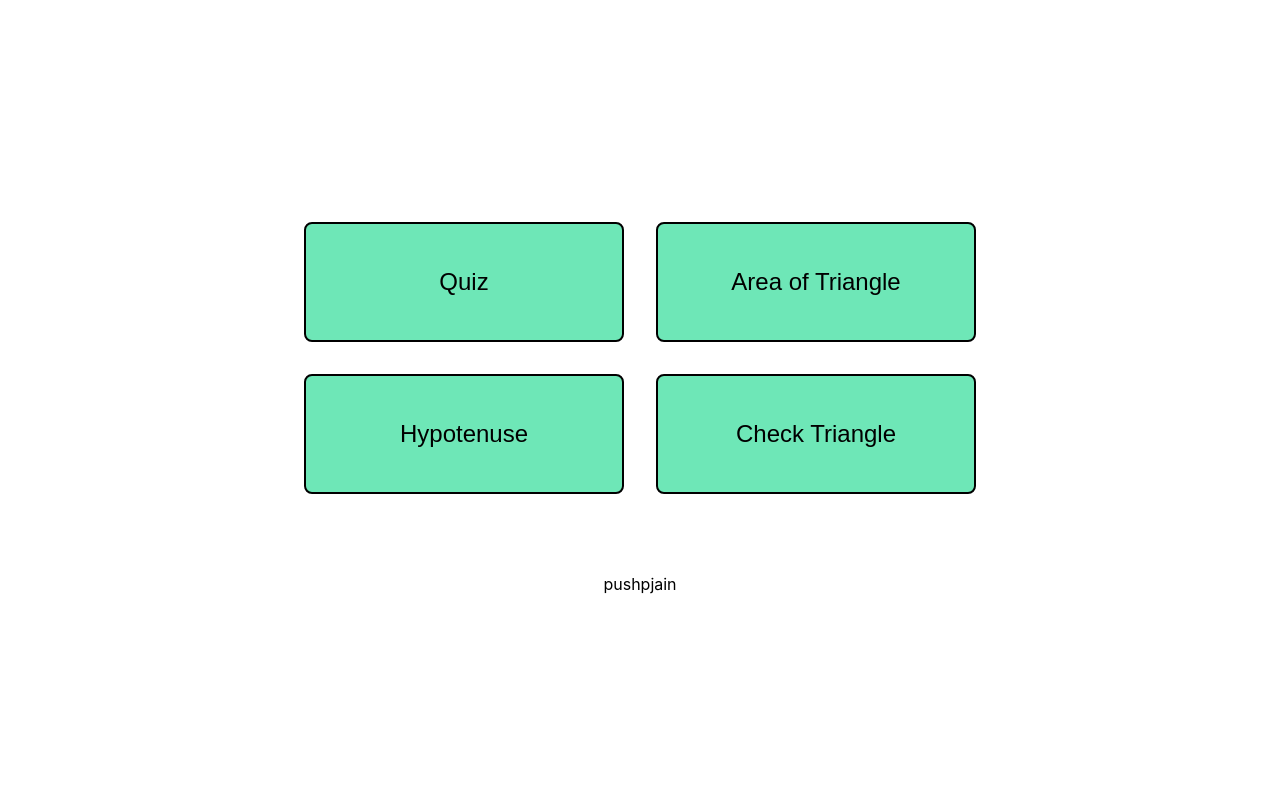
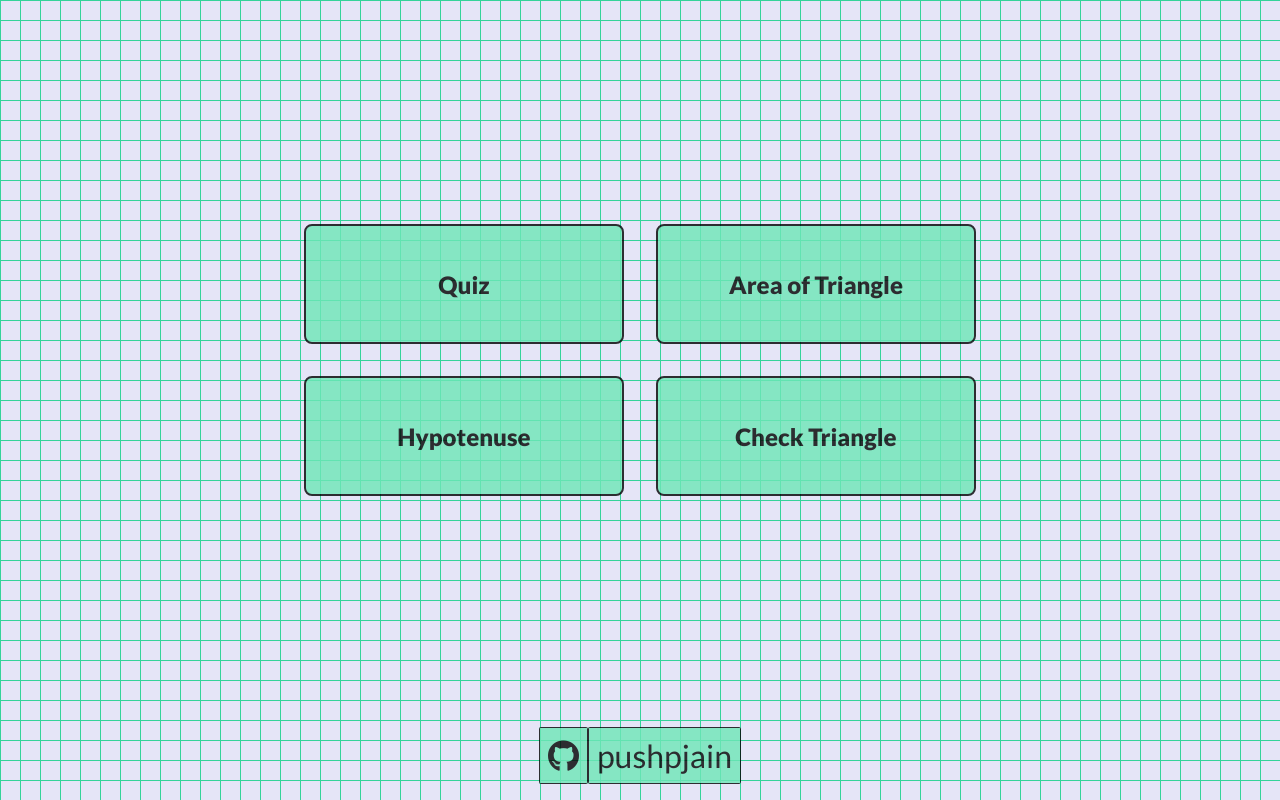
Before and after one commit to pushpjain3/Fun-with-Triangles, a React (Create React App) app in the folder frontend/: page / in a window 1280 px wide. Built offline with nearby package versions, Linux system fonts and the light colour scheme.

Commit message:
landing css done

```diff
--- a/frontend/public/index.html
+++ b/frontend/public/index.html
@@ -3,6 +3,7 @@
   <head>
     <meta charset="utf-8" />
     <link rel="icon" href="%PUBLIC_URL%/favicon.ico" />
+    <link rel="stylesheet" href="https://cdnjs.cloudflare.com/ajax/libs/font-awesome/5.15.4/css/all.min.css" integrity="sha512-1ycn6IcaQQ40/MKBW2W4Rhis/DbILU74C1vSrLJxCq57o941Ym01SwNsOMqvEBFlcgUa6xLiPY/NS5R+E6ztJQ==" crossorigin="anonymous" referrerpolicy="no-referrer" />
     <meta name="viewport" content="width=device-width, initial-scale=1" />
     <meta name="theme-color" content="#000000" />
     <meta
--- a/frontend/src/App.css
+++ b/frontend/src/App.css
@@ -1,5 +1,9 @@
-:root{
-  --primary-color: #6EE7B7;
+@import url("https://fonts.googleapis.com/css2?family=Lato:ital,wght@0,400;0,900;1,100&display=swap");
+:root {
+	--primary-color: #6ee7b7;
+	--primary-dark: #34d399;
+	--primary-light: #a7f3d0;
+	--gray-white: #f9fafb;
 }
 
 .App {
@@ -8,12 +12,25 @@
 	flex-direction: column;
 	justify-content: safe center;
 	overflow-y: auto;
-  height: 100vh;
+	min-height: 90vh;
+	font-family: "Lato", sans-serif;
 }
-.link{
+
+.link {
 	text-decoration: none;
+	color: var(--primary-dark);
+	border: solid 1px black;
+	background-color: var(--primary-color);
+  padding: 0.5rem;
+  color: black;
+	border-radius: 0.1rem;
 }
-.menu-button{
+.link:hover {
+	border: solid 3px var(--primary-dark);
+	background-color: var(--primary-light);
+	color: var(--gray-white);
+}
+.menu-button {
 	flex: 1;
 	margin: 1rem;
 	width: 40vh;
@@ -21,33 +38,45 @@
 	height: 15vh;
 	font-size: 3vh;
 	border-radius: 0.5rem;
+	font-family: "Lato", sans-serif;
 	border: solid 2px black;
 	background-color: var(--primary-color);
+	font-weight: 900;
 }
-.angles-input{
+.menu-button:hover {
+	border: solid 4px var(--primary-dark);
+	background-color: var(--primary-light);
+	color: var(--gray-white);
+}
+.angles-input {
 	display: flex;
 	flex-direction: column;
 	width: 60vh;
 	margin: auto;
 }
-.label-input{
+.label-input {
 	width: auto;
 }
-.input-box{
+.input-box {
 	margin: 1rem auto;
 	width: 60%;
 }
-.question-box{
+.question-box {
 	text-align: left;
 }
-.options-set{
+.options-set {
 	display: flex;
 	flex-direction: row;
 }
-.options{
-  flex:1;
+.options {
+	font-weight: 400;
+	flex: 1;
 	text-align: left;
 }
-.footer{
-  margin-top: 4rem;
+.footer {
+	margin: 1rem auto;
+	text-align: center;
 }
+.footer .link{
+  font-size: 2rem;
+}
--- a/frontend/src/App.js
+++ b/frontend/src/App.js
@@ -1,5 +1,5 @@
 import './App.css';
-import React,{useState} from 'react';
+import React,{useState, Fragment} from 'react';
 import Quiz from './Pages/Quiz'
 import IsTriangle from './Pages/IsTriangle'
 import Hypotenuse from "./Pages/Hypotenuse";
@@ -11,10 +11,11 @@ const App = ()=> {
   const [currentPage, setCurrentPage] = useState('menu')
   const buttonClickHandler = (page) => {setCurrentPage(page)};
   return (
+		<Fragment>
 			<div className='App'>
 				{currentPage !== "menu" && (
-				<h3>
-					<a href='/'>Home</a>{" "}
+					<h3 className='heading-home'>
+						<a href='/' className='link'>Home</a>{" "}
 					</h3>
 				)}
 				{currentPage === "menu" && (
@@ -24,8 +25,9 @@ const App = ()=> {
 				{currentPage === "area" && <AreaOfTriangle />}
 				{currentPage === "hypo" && <Hypotenuse />}
 				{currentPage === "check" && <IsTriangle />}
+			</div>
 				<Footer />
-		</div>
+		</Fragment>
 	);
 }
 
--- a/frontend/src/Layout/Footer.js
+++ b/frontend/src/Layout/Footer.js
@@ -1,7 +1,17 @@
 import React from 'react'
 
 function Footer() {
-    return <div className='footer'>pushpjain</div>;
+    return (
+			<div className='footer'>
+				<a href='https://github.com/pushpjain3/Fun-with-Triangles.git' className='link'>
+					<i className='fab fa-github' />
+				</a>
+
+				<a href='https://pushpjain.netlify.app/' className='link'>
+					pushpjain
+				</a>
+			</div>
+		);
 }
 
 export default Footer
--- a/frontend/src/index.css
+++ b/frontend/src/index.css
@@ -1,11 +1,15 @@
+@import url('https://fonts.googleapis.com/css2?family=Lato:ital,wght@0,400;0,900;1,100&display=swap');
+
 body {
   margin: 0;
-  font-family: -apple-system, BlinkMacSystemFont, 'Segoe UI', 'Roboto', 'Oxygen',
-    'Ubuntu', 'Cantarell', 'Fira Sans', 'Droid Sans', 'Helvetica Neue',
-    sans-serif;
+  font-family: 'Lato', sans-serif;
   -webkit-font-smoothing: antialiased;
   -moz-osx-font-smoothing: grayscale;
   overflow-y: auto;
+background-color: #e5e5f7;
+opacity: 0.8;
+background-image:  linear-gradient(#34D399 1px, transparent 1px), linear-gradient(to right, #34D399 1px, #e5e5f7 1px);
+background-size: 20px 20px;
 }
 
 code {
```
Lines whose indentation alone changed are shown as unchanged.
